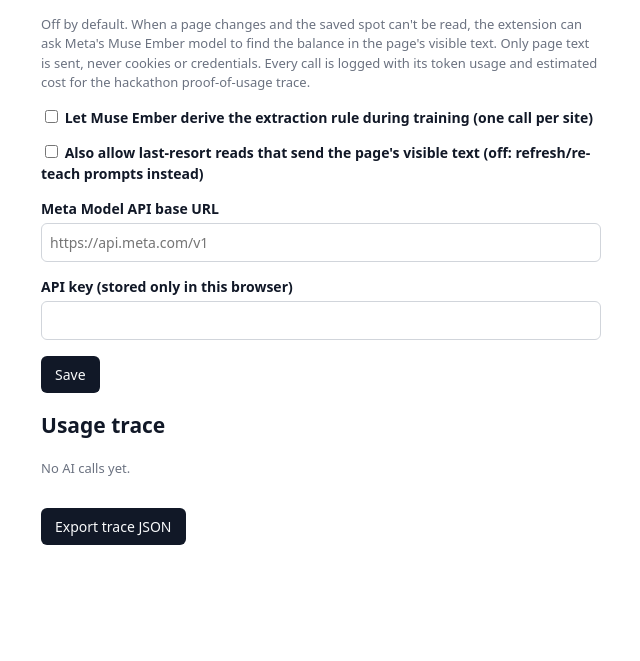
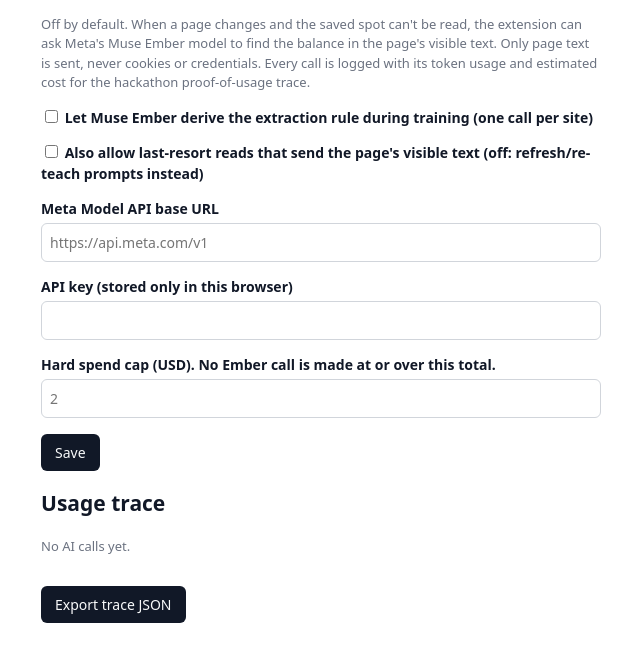
Before and after one commit to arii/ember-balance-tracker, a website with bundled scripts: page src/options/options.html in a window 1280 px wide. Shown: the part 119-780 px from the top of the page, without its empty margins (319-959 px from the left). Built offline with nearby package versions, Linux system fonts and the light colour scheme; some packages are replaced by stand-ins of ours.

Commit message:
Update options.html

```diff
--- a/src/options/options.html
+++ b/src/options/options.html
@@ -28,6 +28,8 @@
     <input id="apiBase" type="text" placeholder="https://api.meta.com/v1" />
     <label for="apiKey">API key (stored only in this browser)</label>
     <input id="apiKey" type="password" autocomplete="off" />
+    <label for="maxSpend">Hard spend cap (USD). No Ember call is made at or over this total.</label>
+    <input id="maxSpend" type="text" inputmode="decimal" placeholder="2" />
     <button id="save" type="button">Save</button><span id="saved"></span>
 
     <h2>Usage trace</h2>
```
